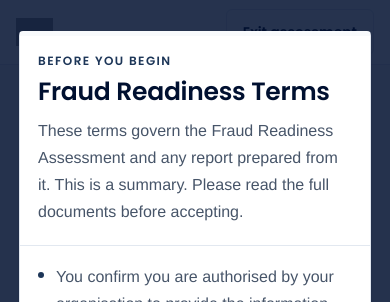
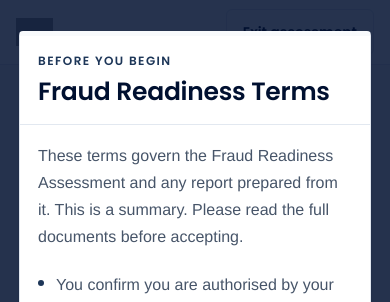
Before and after one commit to Tondani1995/mk-fraud-readiness-score, a Next.js app: page /score/start in a window 390 px wide. Shown: the top 302 px of the page. Built offline with nearby package versions, Linux system fonts and the light colour scheme; no server answers; grey boxes are pictures that could not be loaded; a web font is replaced by a local one.

Commit message:
Give the legal summary usable scrolling space on short mobile screens

```diff
--- a/src/components/adaptive/FraudReadinessTermsGate.tsx
+++ b/src/components/adaptive/FraudReadinessTermsGate.tsx
@@ -103,10 +103,7 @@ export function FraudReadinessTermsGate({ children }: { children: ReactNode }) {
             <h2 id={headingId} className="mt-2 text-xl font-semibold tracking-normal sm:text-2xl">
               Fraud Readiness Terms
             </h2>
-            <p id={descriptionId} className="mt-3 text-sm leading-6 text-mk-slate">
-              These terms govern the Fraud Readiness Assessment and any report prepared from it.
-              This is a summary. Please read the full documents before accepting.
-            </p>
+
           </div>
 
           {/* Focusable so the summary can be scrolled from the keyboard. The default UA outline is
@@ -118,6 +115,10 @@ export function FraudReadinessTermsGate({ children }: { children: ReactNode }) {
             aria-label="Summary of the Fraud Readiness Terms"
             className="min-h-0 flex-1 overflow-y-auto px-6 py-6 focus:outline-none focus-visible:ring-2 focus-visible:ring-inset focus-visible:ring-mk-accent/60 sm:px-8"
           >
+            <p id={descriptionId} className="mb-5 text-base leading-relaxed text-mk-slate">
+              These terms govern the Fraud Readiness Assessment and any report prepared from it.
+              This is a summary. Please read the full documents before accepting.
+            </p>
             <ul className="space-y-3">
               {TERMS_SUMMARY_POINTS.map((point) => (
                 <li key={point} className="flex gap-3 text-sm leading-6 text-mk-slate">
```
